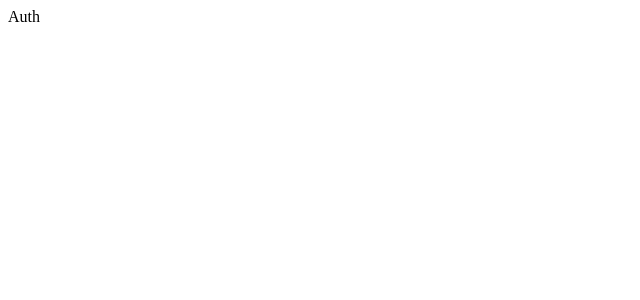
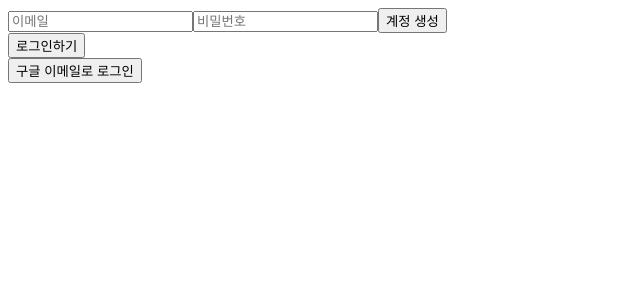
Before and after one commit to tood21/quest, a React (Create React App) app: page / in a window 1280 px wide. Shown: the top 300 px of the page, without its empty margins (0-640 px from the left). Built offline with nearby package versions, Linux system fonts and the light colour scheme; no server answers.

Commit message:
[Feat] Auth 인증 및 회원가입/로그인 구현

```diff
--- a/src/components/App.js
+++ b/src/components/App.js
@@ -1,13 +1,24 @@
-import React, { useState } from "react";
+import React, { useEffect, useState } from "react";
 import Router from "./Router";
 import { authService } from "../fbData";
 
 function App() {
-  const [isLoggedIn, setIsLoggedIn] = useState(authService.currentUser);
+  const [init, setInit] = useState(false);
+  const [isLoggedIn, setIsLoggedIn] = useState(false);
+  useEffect(() => {
+    authService.onAuthStateChanged((user) => {
+      if (user) {
+        setIsLoggedIn(true);
+      } else {
+        setIsLoggedIn(false);
+      }
+      setInit(true);
+    })
+  }, [])
 
   return (
     <div>
-      <Router isLoggedIn={isLoggedIn} />
+      {init ? <Router isLoggedIn={isLoggedIn} /> : 'Initializing...'}
     </div>
   );
 }
--- a/src/fbData.js
+++ b/src/fbData.js
@@ -12,4 +12,4 @@ const firebaseConfig = {
 
 const app = initializeApp(firebaseConfig);
 
-export const authService = getAuth(app);
+export const authService = getAuth();
--- a/src/routes/Auth.js
+++ b/src/routes/Auth.js
@@ -1,9 +1,66 @@
-import React from 'react'
+import React, { useState } from 'react'
+import { authService } from '../fbData';
+import { createUserWithEmailAndPassword, signInWithEmailAndPassword } from 'firebase/auth';
 
 export default function Auth() {
+  const [email, setEmail] = useState("");
+  const [password, setPassword] = useState("")
+  const [newAccount, setNewAccount] = useState(true);
+  const [error, setError] = useState("");
+  const handleChange = (e) => {
+    const {target: {name, value}} = e;
+
+    if (name === 'email') {
+      setEmail(value);
+    } else if (name === 'password') {
+      setPassword(value);
+    }
+  }
+  const handleSubmit = async (e) => {
+    e.preventDefault();
+    try {
+      if (newAccount) {
+        const data = await createUserWithEmailAndPassword(authService, email, password);
+        console.log(data);
+      } else {
+        const data = await signInWithEmailAndPassword(authService, email, password);
+        console.log(data);
+      }
+    } catch (error) {
+      setError(error.message);
+    }
+  }
+  const toggleAccount = () => {
+    setNewAccount((prev) => !prev);
+  }
+
   return (
     <main>
-      Auth
+      <form onSubmit={handleSubmit}>
+        <input
+          type='text'
+          name='email'
+          placeholder='이메일'
+          required
+          value={email}
+          onChange={handleChange}
+        />
+        <input
+          type='password'
+          name='password'
+          placeholder='비밀번호'
+          required
+          autoComplete='false'
+          value={password}
+          onChange={handleChange}
+        />
+        <button type="submit">{newAccount ? '계정 생성' : '로그인'}</button>
+        {error}
+      </form>
+      <button type='button' onClick={toggleAccount}>{newAccount ? '로그인하기' : '계정 생성하기'}</button>
+      <div>
+        <button>구글 이메일로 로그인</button>
+      </div>
     </main>
   )
 }
```
